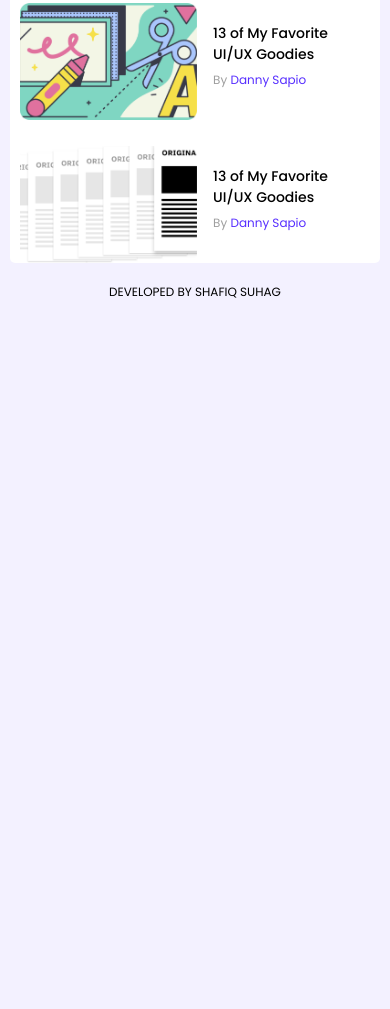
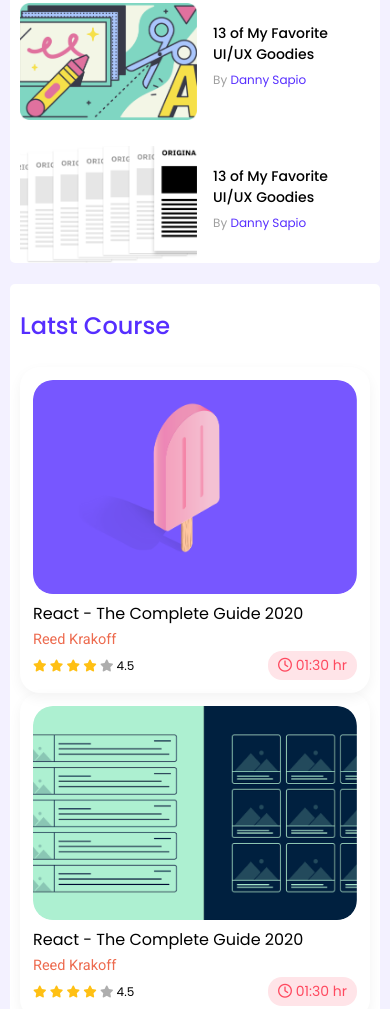
Before and after one commit to ShafiqSuhag/play, a plain HTML site: page milestone-2/module-9/leader-board/index.html in a window 390 px wide. Shown: the part 764-1773 px from the top of the page. Before the commit the page ends 1065 px from the top, so only its background shows below. Drawn offline with Linux system fonts and the light colour scheme.

Commit message:
full responsive done

```diff
--- a/milestone-2/module-9/leader-board/css/style.css
+++ b/milestone-2/module-9/leader-board/css/style.css
@@ -191,6 +191,7 @@ footer{
         width: 100%;
         padding: 0 10px;
         margin: 0;
+        margin-bottom: 21px;
     }
     .top-player{
         display: grid;
@@ -221,10 +222,10 @@ footer{
     .blog-info, .blog-info a{
         font-size: 12px;
     }
+    /* course container */
+    .course-container{
+        flex-direction: column;
+    }
 
 
-    /* temporary disable */
-    .course-container{
-        display: none;
-    }
 }
--- a/milestone-2/module-9/leader-board/index.html
+++ b/milestone-2/module-9/leader-board/index.html
@@ -96,11 +96,11 @@
         <!-- Latest Course -->
         <section>
 
-
+            <h3 class="course-section-title">Latst Course</h3>
             <!-- courses -->
             <div class="course-container">
                       <!-- course title -->
-                <h3 class="course-section-title">Latst Course</h3>
+
                 <div class="course-item">
                     <div class="course-thumbnail">
                         <img src="images/blogs/blog-1.png" alt="">
```
